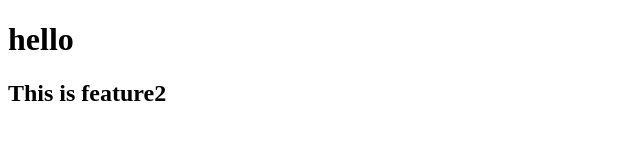
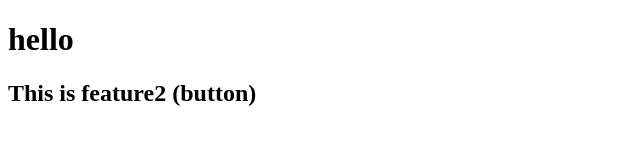
Before and after one commit to Krushna04S/newrepo, a plain HTML site: page index.html in a window 1280 px wide. Shown: the whole page, without its empty margins (0-640 px from the left). Drawn offline with Linux system fonts and the light colour scheme.

```diff
--- a/index.html
+++ b/index.html
@@ -7,6 +7,6 @@
 </head>
 <body>
     <h1>hello</h1>
-    <h2>This is feature2</h2>
+    <h2>This is feature2 (button)</h2>
 </body>
 </html>
```
